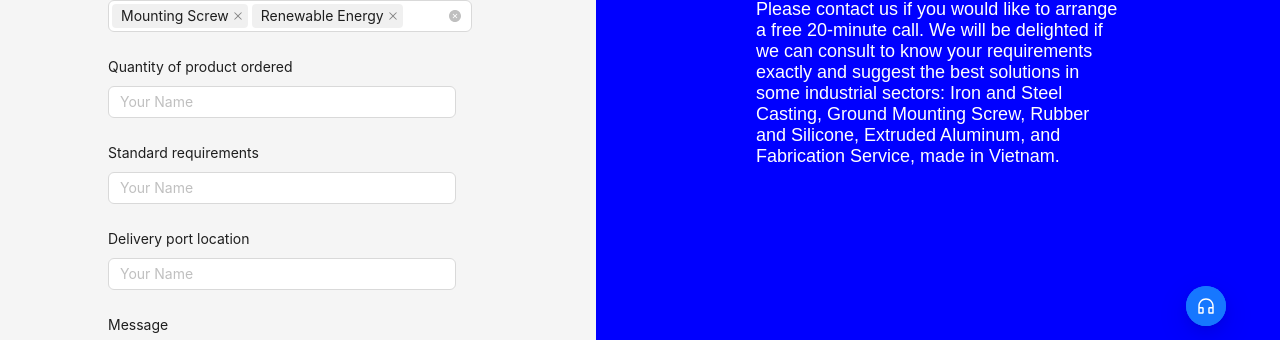
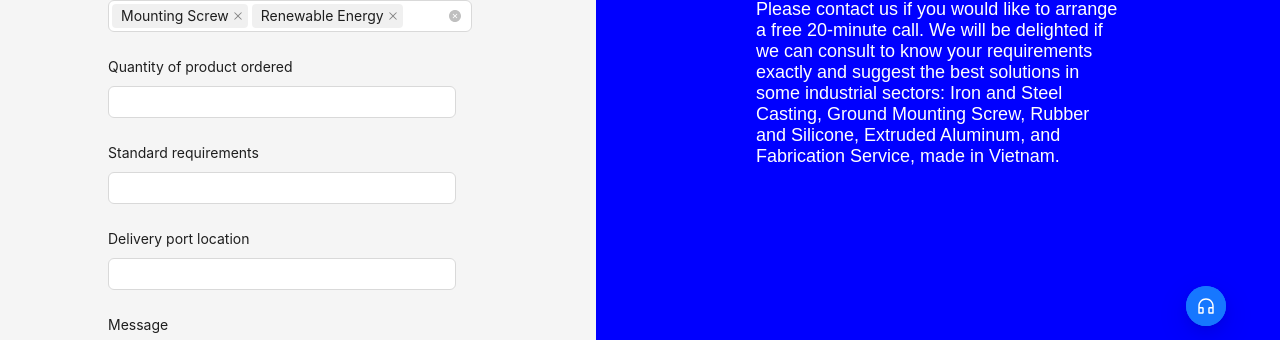
Before and after one commit to thanhtrang16490/slmglobal-fontend, a Next.js app: page /contact in a window 1280 px wide. Shown: the part 426-766 px from the top of the page. Built offline with nearby package versions, Linux system fonts and the light colour scheme.

Commit message:
form input update

```diff
--- a/src/app/component/form.contact.tsx
+++ b/src/app/component/form.contact.tsx
@@ -60,13 +60,13 @@ const FormContact = () => {
             <CatogerySelection />
         </Form.Item>
         <Form.Item label="Quantity of product ordered" name="name" style={{ flex: 1, marginRight: '1rem' }}>
-            <Input placeholder="Your Name" />
+            <Input placeholder="" />
         </Form.Item>
         <Form.Item label="Standard requirements" name="name" style={{ flex: 1, marginRight: '1rem' }}>
-            <Input placeholder="Your Name" />
+            <Input placeholder="" />
         </Form.Item>
         <Form.Item label="Delivery port location" name="name" style={{ flex: 1, marginRight: '1rem' }}>
-            <Input placeholder="Your Name" />
+            <Input placeholder="" />
         </Form.Item>
 
 
```
